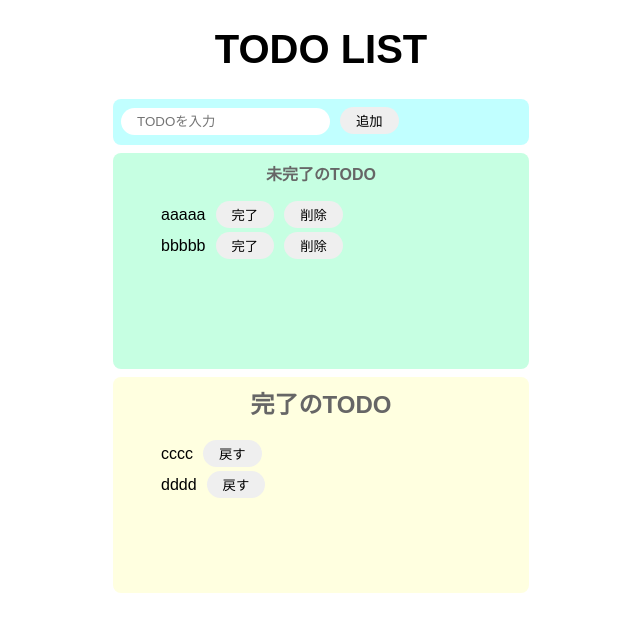
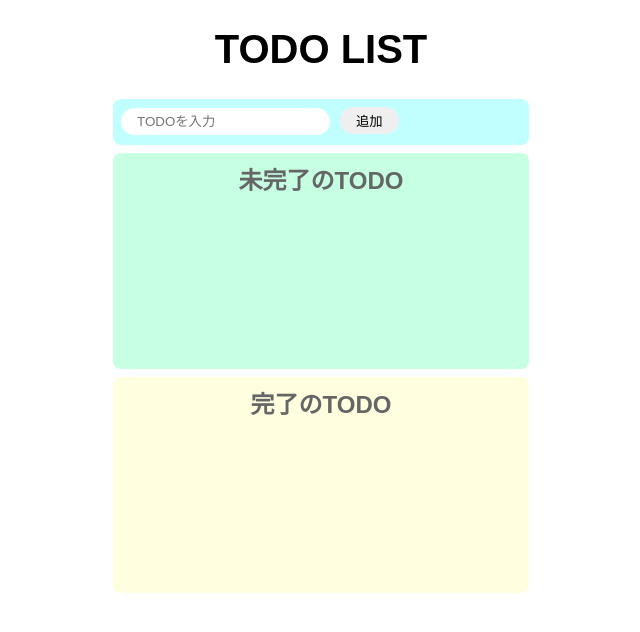
Before and after one commit to canopus-m-satoshi/react-todos, a React (Create React App) app: page / in a window 1280 px wide. Shown: the top 632 px of the page, without its empty margins (319-959 px from the left). Built offline with nearby package versions, Linux system fonts and the light colour scheme.

Commit message:
replace to components

```diff
--- a/src/App.jsx
+++ b/src/App.jsx
@@ -1,10 +1,14 @@
 import { useState } from 'react';
 import './styles.css';
 
+import { InputTodo } from './components/InputTodo';
+import { IncompleteTodo } from './components/IncompleteTodo';
+import { CompleteTodo } from './components/CompleteTodo';
+
 export const App = () => {
   const [todoText, setTodoText] = useState('');
-  const [incompleteTodos, setIncompleteTodos] = useState(['aaaaa', 'bbbbb']);
-  const [completeTodos, setCompleteTodos] = useState(['cccc', 'dddd']);
+  const [incompleteTodos, setIncompleteTodos] = useState([]);
+  const [completeTodos, setCompleteTodos] = useState([]);
 
   const onchangeTodoText = (event) => setTodoText(event.target.value);
 
@@ -32,8 +36,6 @@
   };
 
   const onClickBack = (index) => {
-    console.log(index);
-
     const newCompleteTodos = [...completeTodos];
     newCompleteTodos.splice(index, 1);
 
@@ -46,45 +48,19 @@
   return (
     <>
       <h1 className="main-title">TODO LIST</h1>
-      <div className="input-area">
-        <input
-          placeholder="TODOを入力"
-          value={todoText}
-          onChange={onchangeTodoText}
-        />
-        <button onClick={onClickAdd}>追加</button>
-      </div>
-      <div className="incomplete-area">
-        <p className="title">未完了のTODO</p>
-        <ul>
-          {incompleteTodos.map((todo, index) => {
-            return (
-              <li key={todo} className="list-row">
-                <div>
-                  <span>{todo}</span>
-                  <button onClick={() => onClickComplete(index)}>完了</button>
-                  <button onClick={() => onClickDelete(index)}>削除</button>
-                </div>
-              </li>
-            );
-          })}
-        </ul>
-      </div>
-      <div className="complete-area">
-        <h2 className="title">完了のTODO</h2>
-        <ul>
-          {completeTodos.map((todo, index) => {
-            return (
-              <li key={todo} className="list-row">
-                <div>
-                  <span>{todo}</span>
-                  <button onClick={() => onClickBack(index)}>戻す</button>
-                </div>
-              </li>
-            );
-          })}
-        </ul>
-      </div>
+      <InputTodo
+        todoText={todoText}
+        onchange={onchangeTodoText}
+        onClick={onClickAdd}
+      />
+
+      <IncompleteTodo
+        todos={incompleteTodos}
+        onClickComplete={onClickComplete}
+        onClickDelete={onClickDelete}
+      />
+
+      <CompleteTodo todos={completeTodos} onClickBack={onClickBack} />
     </>
   );
 };
--- /dev/null
+++ b/src/components/CompleteTodo.jsx
@@ -0,0 +1,21 @@
+export const CompleteTodo = (props) => {
+  const { todos, onClickBack } = props;
+
+  return (
+    <div className="complete-area">
+      <h2 className="title">完了のTODO</h2>
+      <ul>
+        {todos.map((todo, index) => {
+          return (
+            <li key={todo} className="list-row">
+              <div>
+                <span>{todo}</span>
+                <button onClick={() => onClickBack(index)}>戻す</button>
+              </div>
+            </li>
+          );
+        })}
+      </ul>
+    </div>
+  );
+};
--- /dev/null
+++ b/src/components/IncompleteTodo.jsx
@@ -0,0 +1,23 @@
+export const IncompleteTodo = (props) => {
+  const { todos, onClickComplete, onClickDelete } = props;
+
+  return (
+    <div className="incomplete-area">
+      <h2 className="title">未完了のTODO</h2>
+
+      <ul>
+        {todos.map((todo, index) => {
+          return (
+            <li key={todo} className="list-row">
+              <div>
+                <span>{todo}</span>
+                <button onClick={() => onClickComplete(index)}>完了</button>
+                <button onClick={() => onClickDelete(index)}>削除</button>
+              </div>
+            </li>
+          );
+        })}
+      </ul>
+    </div>
+  );
+};
--- /dev/null
+++ b/src/components/InputTodo.jsx
@@ -0,0 +1,9 @@
+export const InputTodo = (props) => {
+  const { todoText, onchange, onClick } = props;
+  return (
+    <div className="input-area">
+      <input placeholder="TODOを入力" value={todoText} onChange={onchange} />
+      <button onClick={onClick}>追加</button>
+    </div>
+  );
+};
```
